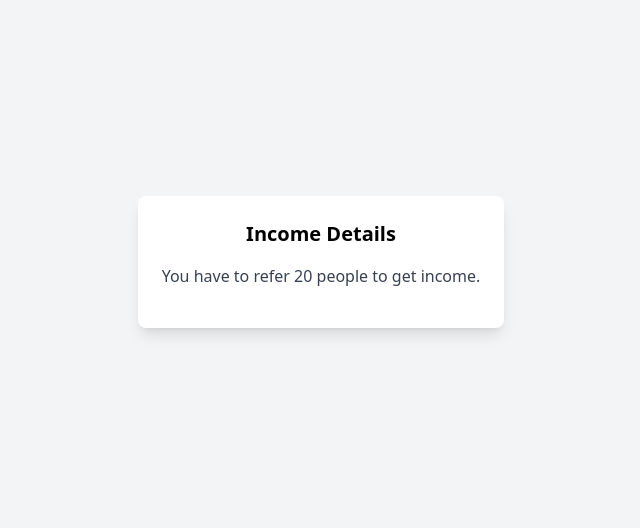
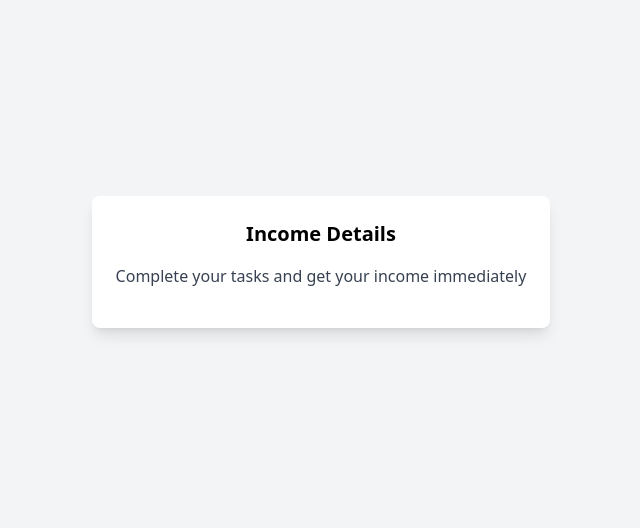
Before and after one commit to ELIGO534/Learning, a Django app: page /income/ in a window 1280 px wide. Shown: the part 138-666 px from the top of the page, without its empty margins (319-959 px from the left). Run offline with Django 5.2, Linux system fonts and the light colour scheme; parts of the project's set-up code (start-up, migrations or seed data) failed here and were passed over; some libraries are stand-ins or nearby versions.

Commit message:
update template

```diff
--- a/templates/income.html
+++ b/templates/income.html
@@ -12,7 +12,7 @@
     <div class="flex items-center justify-center min-h-screen">
         <div class="bg-white p-6 rounded-lg shadow-lg max-w-lg text-center">
             <h2 class="text-xl font-semibold mb-4">Income Details</h2>
-            <p class="text-gray-700 mb-4">You have to refer 20 people to get income.</p>
+            <p class="text-gray-700 mb-4">Complete your tasks and get your income immediately </p>
         </div>
     </div>
 
```
